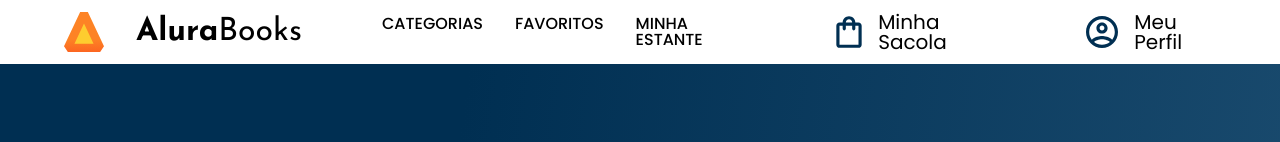
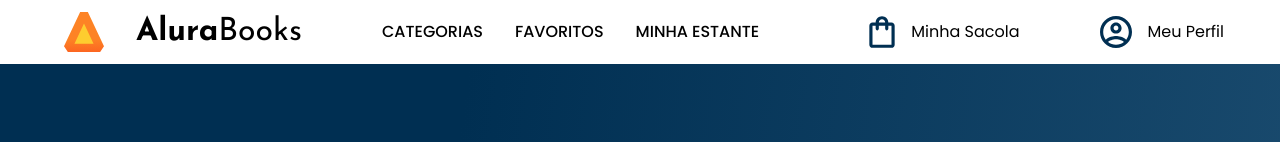
Before and after one commit to rebecaaraujo-dev/AluraBooks, a plain HTML site: page index.html in a window 1280 px wide. Shown: the top 142 px of the page. Drawn offline with nearby package versions, Linux system fonts and the light colour scheme.

Commit message:
ajuste tamanho de texto header

```diff
--- a/styles/header.css
+++ b/styles/header.css
@@ -173,7 +173,6 @@
 
     .icones_texto{
         display: block;
-        font-size: 1.25rem;
     }
 
     .opcoes {
```
